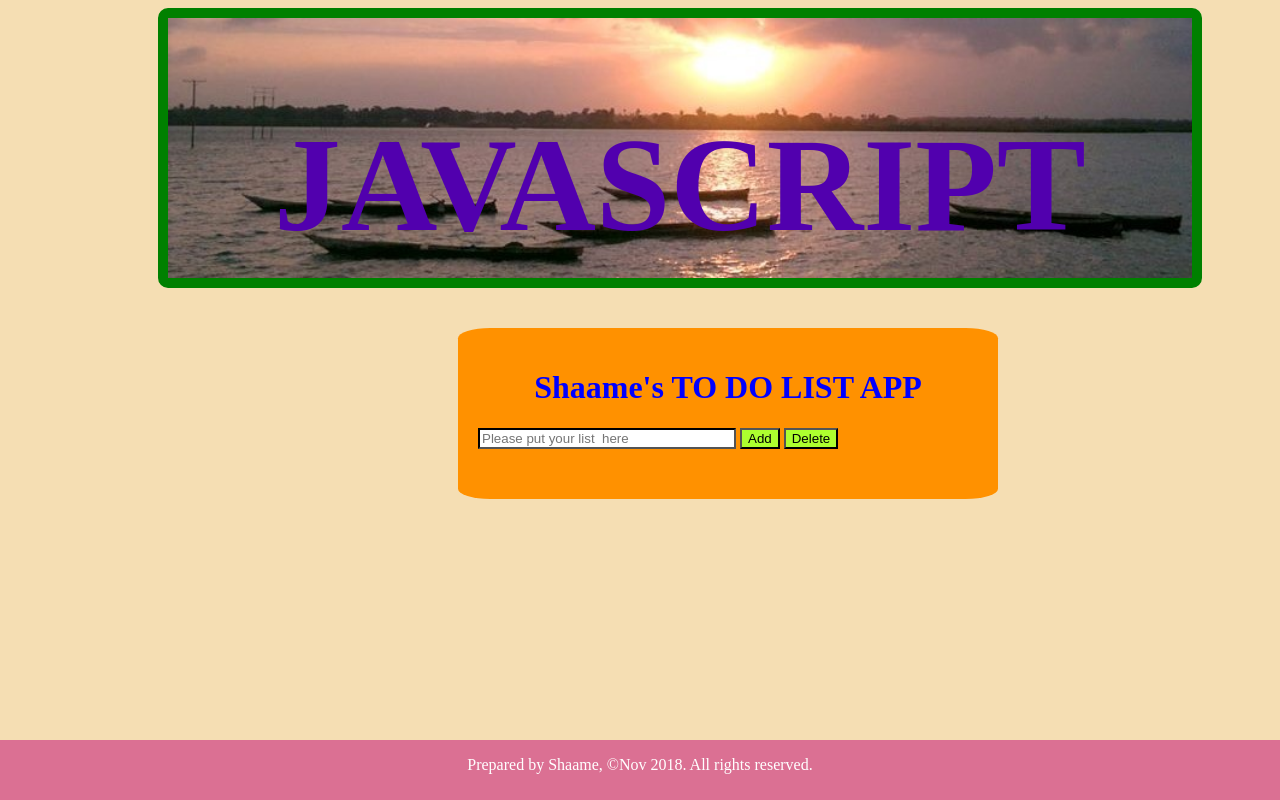
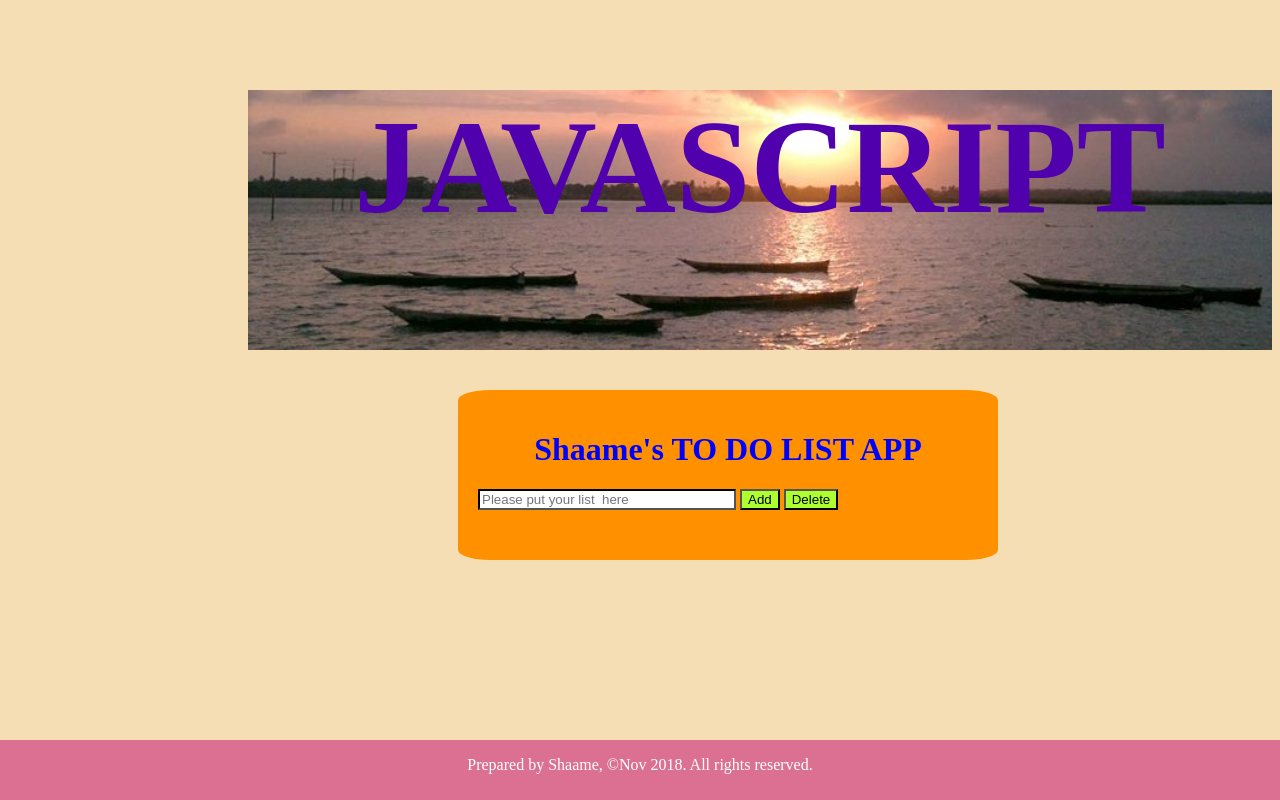
Before and after one commit to Shaame/todolistApp, a plain HTML site: page index.html in a window 1280 px wide. Drawn offline with Linux system fonts and the light colour scheme.

Commit message:
Update todolist.css

```diff
--- a/todolist.css
+++ b/todolist.css
@@ -8,8 +8,8 @@ div.banner{
 	height:260px;
   background-image: url("sunset1.jpg"); no-repeat;
   background-size:cover;
-	margin-left: 150px;
-	border: solid green 10px;
+	margin-left: auto;
+	border: solid green 20px
 	border-radius: 10px;
 }
 
```
